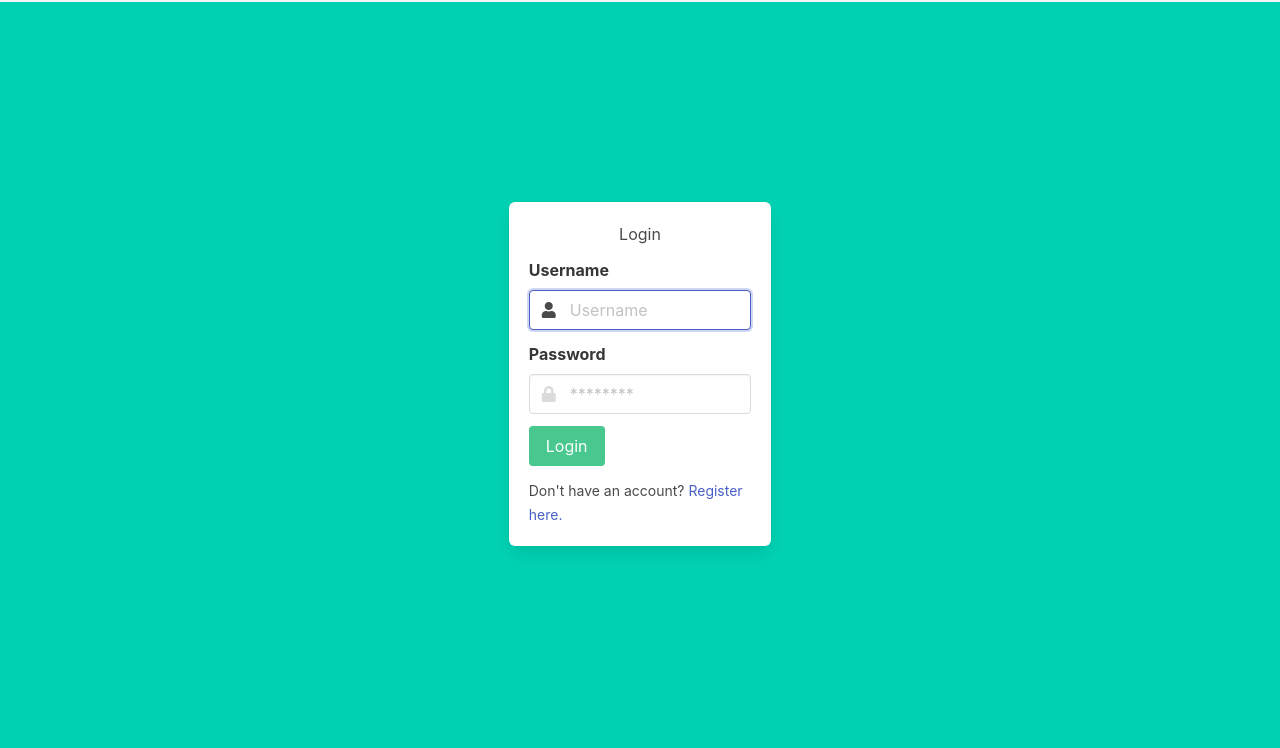
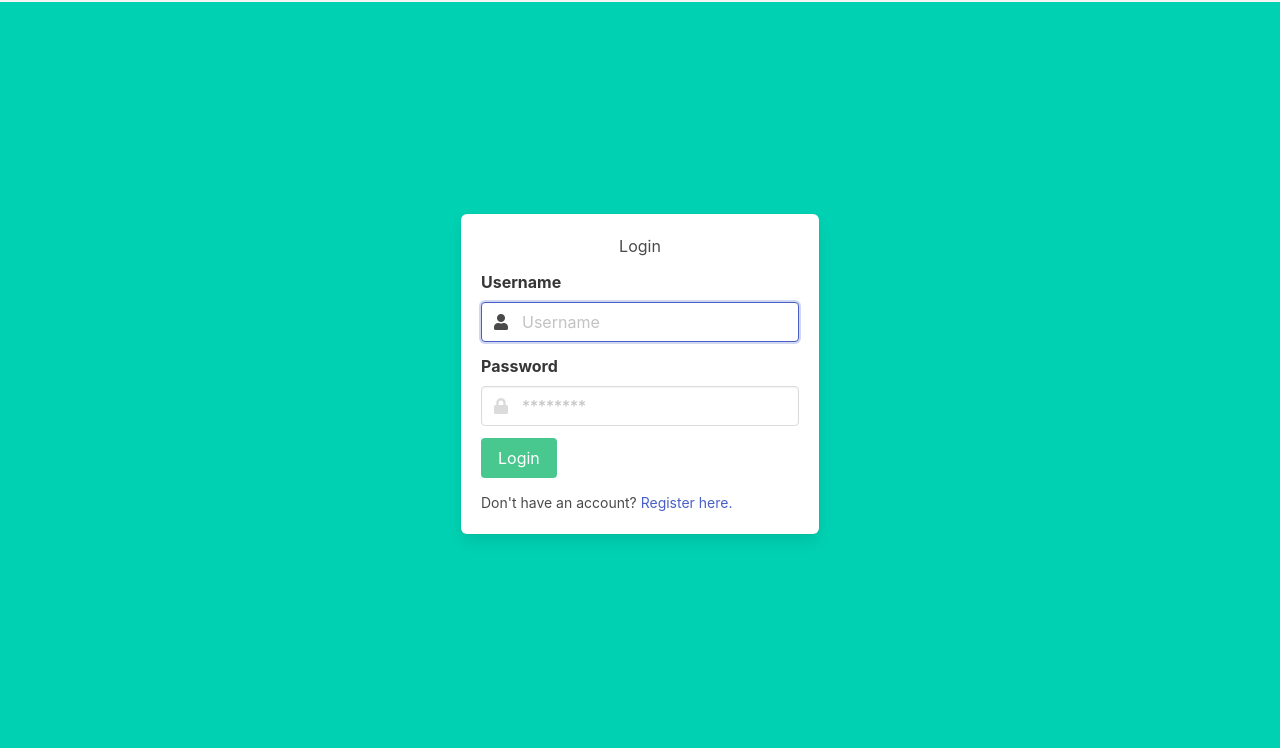
Before and after one commit to giraldiego/network, a Django app: page /login in a window 1280 px wide. Shown: the part 72-820 px from the top of the page. Run offline with Django 3.2, Linux system fonts and the light colour scheme; some libraries are stand-ins or nearby versions.

Commit message:
Increase login form width ratio

```diff
--- a/network/templates/network/login.html
+++ b/network/templates/network/login.html
@@ -19,7 +19,7 @@
     <div class="hero-body">
         <div class="container">
             <div class="columns is-centered">
-                <div class="column is-5-tablet is-4-desktop is-3-widescreen">
+                <div class="column is-6-tablet is-5-desktop is-4-widescreen">
                     <form action="{% url 'login' %}" method="post" class="box">
                         {% csrf_token %}
                         <div class="field has-text-centered">
```
